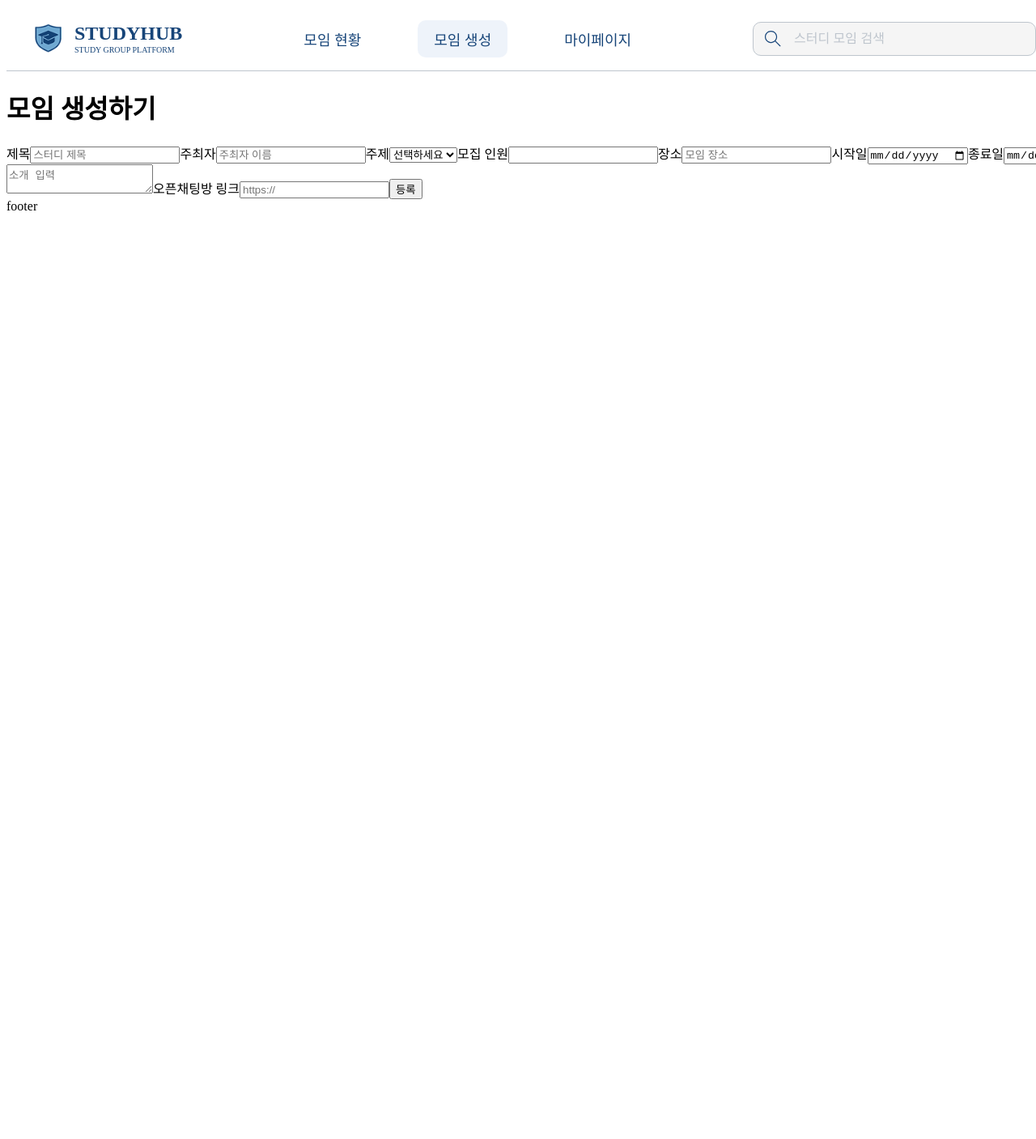
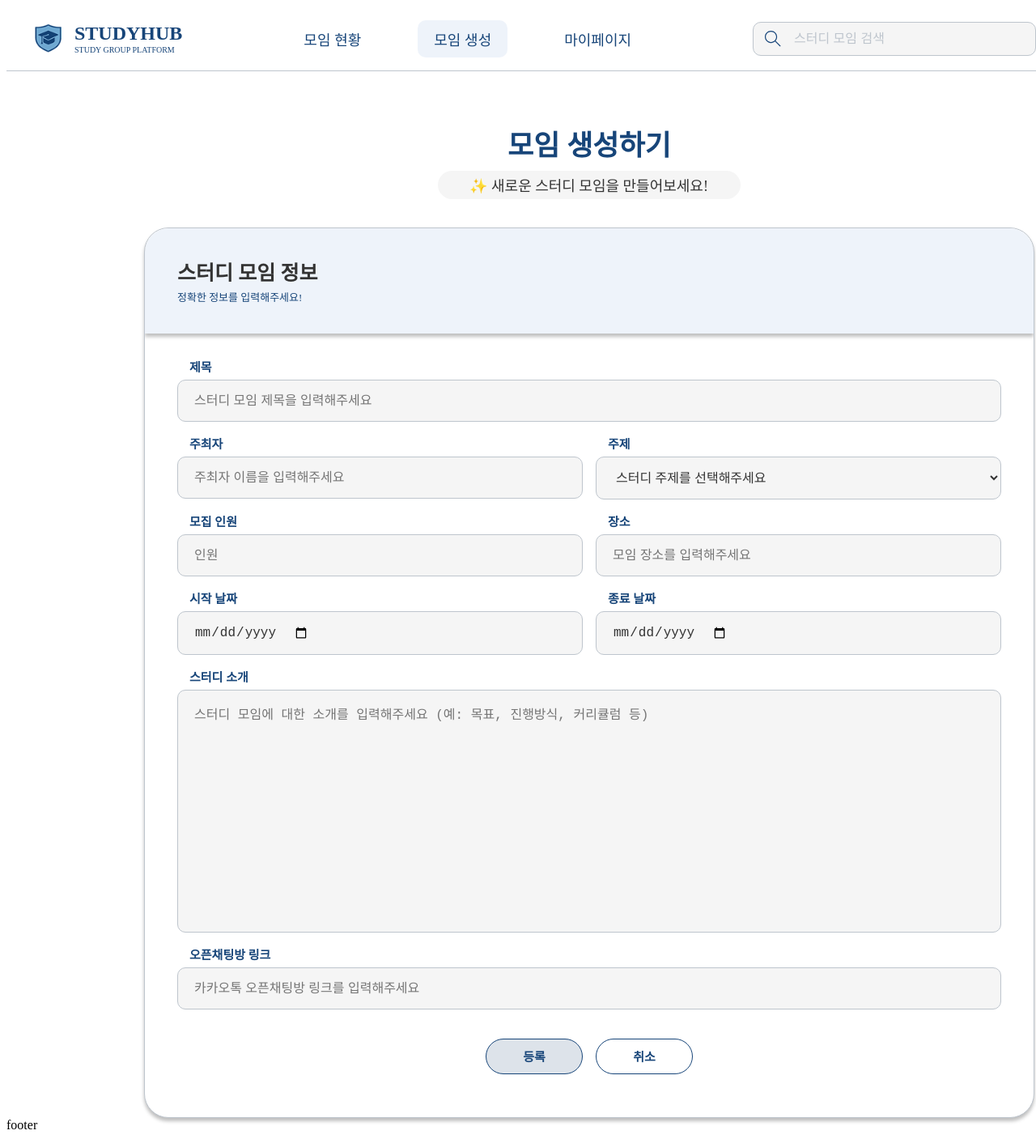
Before and after one commit to LEEDONGQUE/study-gather-project, a React app in the folder frontend/: page /create in a window 1280 px wide. Shown: the top 1407 px of the page at 81% size. Before the commit the page ends 800 px from the top, so only its background shows below. Built offline with nearby package versions, Linux system fonts and the light colour scheme; no server answers; the HTML template or start-up script is replaced by a standard one.

Commit message:
style: 모임 생성 폼 전체 스타일 컴포넌트 적용

```diff
--- a/frontend/src/pages/Createpage.jsx
+++ b/frontend/src/pages/Createpage.jsx
@@ -1,4 +1,5 @@
 import React, { useState } from "react";
+import styled from "styled-components";
 
 export default function Createpage() {
   const [form, setForm] = useState({
@@ -106,85 +107,334 @@ export default function Createpage() {
   };
 
   return (
-    <main>
-      <h1>모임 생성하기</h1>
+    <PageWrapper>
+      <PageTitle>모임 생성하기</PageTitle>
+      <PageSubtitle>✨ 새로운 스터디 모임을 만들어보세요!</PageSubtitle>
+      <Container>
 
-      <form onSubmit={handleSubmit}>
-        <label>제목</label>
-        <input
+        <HeaderBox>
+          <HeaderTextWrapper>
+            <HeaderTitle>스터디 모임 정보</HeaderTitle>
+            <HeaderSub>정확한 정보를 입력해주세요!</HeaderSub>
+          </HeaderTextWrapper>
+        </HeaderBox>
+
+        <StyledForm onSubmit={handleSubmit}>
+          <FieldRow>
+            <Field fullWidth>
+              <Label>제목</Label>
+              <Input
                 name="title"
                 value={form.title}
                 onChange={handleChange}
-          placeholder="스터디 제목"
+                placeholder="스터디 모임 제목을 입력해주세요"
               />
+            </Field>
+          </FieldRow>
 
-        <label>주최자</label>
-        <input
+          <FieldRow>
+            <Field>
+              <Label>주최자</Label>
+              <Input
                 name="host"
                 value={form.host}
                 onChange={handleChange}
-          placeholder="주최자 이름"
+                placeholder="주최자 이름을 입력해주세요"
               />
+            </Field>
 
-        <label>주제</label>
-        <select name="topic" value={form.topic} onChange={handleChange}>
-          <option value="">선택하세요</option>
+            <Field>
+              <Label>주제</Label>
+              <Select name="topic" value={form.topic} onChange={handleChange}>
+                <option value="">스터디 주제를 선택해주세요</option>
                 <option value="major">전공</option>
                 <option value="task">과제</option>
                 <option value="interview">면접</option>
-        </select>
+              </Select>
+            </Field>
+          </FieldRow>
 
-        <label>모집 인원</label>
-        <input
+          <FieldRow>
+            <Field>
+              <Label>모집 인원</Label>
+              <Input
                 type="number"
                 name="member"
                 value={form.member}
                 onChange={handleChange}
+                placeholder="인원"
               />
+            </Field>
 
-        <label>장소</label>
-        <input
+            <Field>
+              <Label>장소</Label>
+              <Input
                 name="place"
                 value={form.place}
                 onChange={handleChange}
-          placeholder="모임 장소"
+                placeholder="모임 장소를 입력해주세요"
               />
+            </Field>
+          </FieldRow>
 
-        <label>시작일</label>
-        <input
+          <FieldRow>
+            <Field>
+              <Label>시작 날짜</Label>
+              <Input
                 type="date"
                 name="startDate"
                 value={form.startDate}
                 onChange={handleChange}
               />
-
-        <label>종료일</label>
-        <input
+            </Field>
+            <Field>
+              <Label>종료 날짜</Label>
+              <Input
                 type="date"
                 name="endDate"
                 value={form.endDate}
                 onChange={handleChange}
               />
+            </Field>
+          </FieldRow>
 
-        <label>스터디 소개</label>
-        <textarea
+          <FieldRow>
+            <Field fullWidth>
+              <Label>스터디 소개</Label>
+              <TextArea
                 name="studyIntro"
                 value={form.studyIntro}
                 onChange={handleChange}
-          placeholder="소개 입력"
+                placeholder="스터디 모임에 대한 소개를 입력해주세요 (예: 목표, 진행방식, 커리큘럼 등)"
               />
+            </Field>
+          </FieldRow>
 
-        <label>오픈채팅방 링크</label>
-        <input
+          <FieldRow>
+            <Field fullWidth>
+              <Label>오픈채팅방 링크</Label>
+              <Input
                 type="url"
                 name="openChat"
                 value={form.openChat}
                 onChange={handleChange}
-          placeholder="https://"
+                placeholder="카카오톡 오픈채팅방 링크를 입력해주세요"
               />
+            </Field>
+          </FieldRow>
 
-        <button type="submit">등록</button>
-      </form>
-    </main>
+          <ButtonRow>
+            <SubmitButton type="submit">등록</SubmitButton>
+            <CancelButton type="button">취소</CancelButton>
+          </ButtonRow>
+        </StyledForm>
+      </Container>
+    </PageWrapper>
   );
 }
+
+const PageWrapper = styled.div`
+  width: 100%;
+  display: flex;
+  flex-direction: column;
+  align-items: center;
+  padding-top: 40px;
+`;
+
+const PageTitle = styled.h1`
+  color: #174579;
+  font-family: "Noto Sans KR";
+  font-size: 35px;
+  font-style: normal;
+  font-weight: 800;
+  line-height: normal;
+  height: 48p
+`;
+
+const PageSubtitle = styled.div`
+  display: inline-flex;
+  height: 35px;
+  padding: 7px 40px 7px 39px;
+  justify-content: center;
+  align-items: center;
+  flex-shrink: 0;
+  border-radius: 30px;
+  background: #F5F5F5;
+
+  font-size: 18px;
+  color: #333333;
+  margin-top: -15px;
+`;
+
+const Container = styled.main`
+  width: 1100px;
+  height: 1100px;
+  flex-shrink: 0;
+
+  border-radius: 30px;
+  border: 1px solid #bec5cd;
+  box-shadow: 0 4px 4px rgba(0, 0, 0, 0.25);
+
+  display: flex;
+  flex-direction: column;
+  overflow: hidden;
+  background: #ffffff;
+
+  margin-top: 35px;
+`;
+
+const HeaderBox = styled.div`
+  width: 100%;
+  height: 130px;
+  flex-shrink: 0;
+
+  border-radius: 30px 30px 0 0;
+  background: #eef3fa;
+  box-shadow: 0 4px 4px rgba(0, 0, 0, 0.25);
+
+  display: flex;
+  align-items: center;
+  padding: 0 40px;
+`;
+
+const HeaderTextWrapper = styled.div`
+  display: flex;
+  flex-direction: column;
+  gap: 4px;
+`;
+
+const HeaderTitle = styled.div`
+  font-size: 25px;
+  font-weight: 700;
+  color: #333333;
+`;
+
+const HeaderSub = styled.div`
+  font-size: 13px;
+  color: #174579;
+`;
+
+const StyledForm = styled.form`
+  flex: 1;
+  padding: 30px 40px 40px;
+  display: flex;
+  flex-direction: column;
+  gap: 16px;
+`;
+
+const FieldRow = styled.div`
+  display: flex;
+  gap: 16px;
+  width: 100%;
+`;
+
+const Field = styled.div`
+  display: flex;
+  flex-direction: column;
+  gap: 6px;
+  flex: ${(props) => (props.fullWidth ? "1 1 100%" : props.small ? "0 0 120px" : "1")};
+`;
+
+const Label = styled.label`
+  margin-left: 15px;
+  font-size: 15px;
+  font-weight: 600;
+  color: #174579;
+`;
+
+const Input = styled.input`
+  display: flex;
+  width: 100%;
+  padding: 16px 20px;
+  align-items: center;
+
+  border-radius: 10px;
+  border: 1px solid #BEC5CD;
+  background: #F5F5F5;
+
+  font-size: 16px;
+  color: #333;
+
+  &:focus {
+    outline: none;
+    border-color: #174579;
+    background: #fff;
+  }
+`;
+
+const Select = styled.select`
+  display: flex;
+  width: 100%;
+  padding: 16px 20px;
+  align-items: center;
+
+  border-radius: 10px;
+  border: 1px solid #BEC5CD;
+  background: #F5F5F5;
+
+  font-size: 16px;
+  color: #333;
+
+  &:focus {
+    outline: none;
+    border-color: #174579;
+    background: #fff;
+  }
+`;
+
+const TextArea = styled.textarea`
+  display: flex;
+  width: 100%;
+  height: 300px;
+
+  padding: 16px 20px;
+  align-items: flex-start;
+
+  border-radius: 10px;
+  border: 1px solid #BEC5CD;
+  background: #F5F5F5;
+
+  font-size: 16px;
+  color: #333;
+  resize: none;
+
+  &:focus {
+    outline: none;
+    border-color: #174579;
+    background: #fff;
+  }
+`;
+
+
+const ButtonRow = styled.div`
+  display: flex;
+  justify-content: center;
+  gap: 16px;
+  margin-top: 20px;
+`;
+
+const BaseButton = styled.button`
+  width: 120px;
+  height: 44px;
+  border-radius: 999px;
+  border: none;
+  font-size: 15px;
+  font-weight: 600;
+  cursor: pointer;
+`;
+
+const SubmitButton = styled(BaseButton)`
+  background: #DDE3EA;
+  color: #174579;
+  border: 1px solid #174579;
+`;
+
+const CancelButton = styled(BaseButton)`
+  background: #ffffff;
+  color: #174579;
+  border: 1px solid #174579;
+
+  &:hover {
+    background: #DDE3EA;
+  }
+`;
```
Lines whose indentation alone changed are shown as unchanged.
